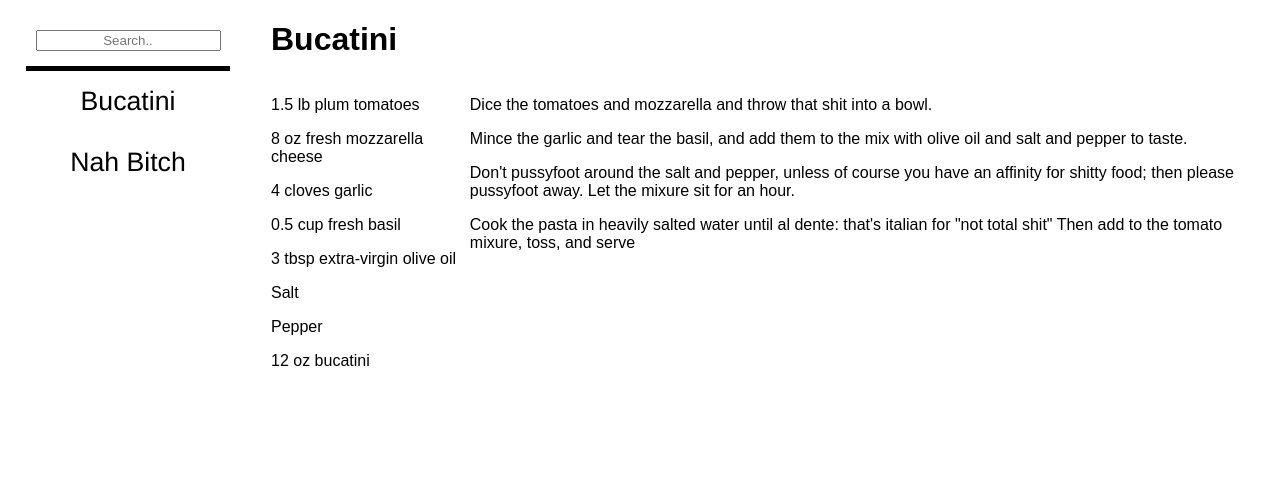
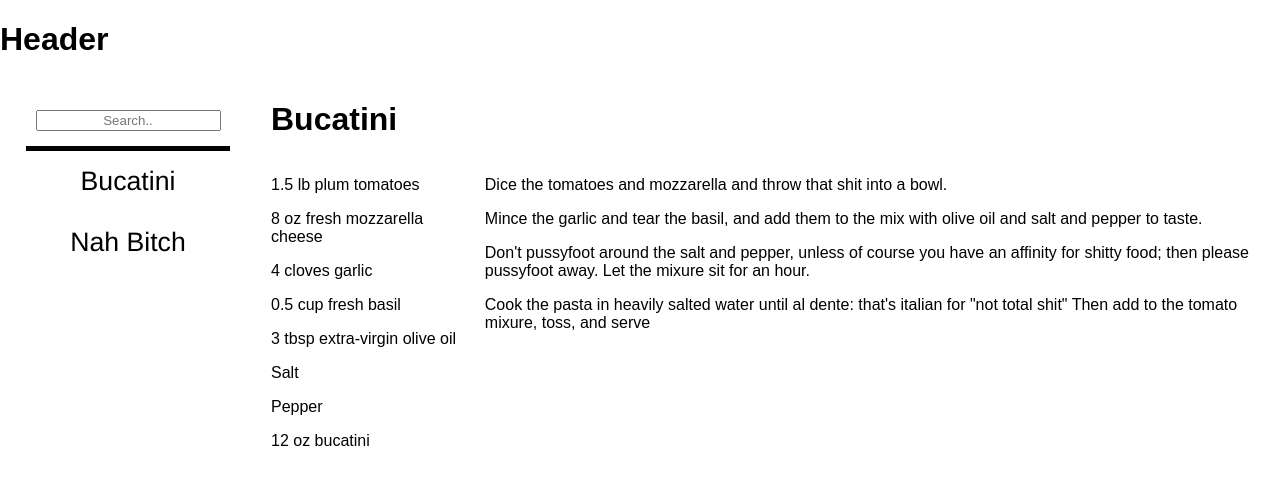
Before and after one commit to kiffery/recipebook, a React app: page / in a window 1280 px wide. Shown: the top 484 px of the page. Built offline with nearby package versions, Linux system fonts and the light colour scheme.

Commit message:
adaptive css for mobile

```diff
--- a/src/components/Navigation/Sidebar/Sidebar.css
+++ b/src/components/Navigation/Sidebar/Sidebar.css
@@ -1,8 +1,3 @@
-.sideBar {
-    margin: 30px auto;
-    text-align: center;
-}
-
 .sideBar input {
     display: block;
     text-align: center;
--- a/src/components/Recipe/Recipe.css
+++ b/src/components/Recipe/Recipe.css
@@ -22,3 +22,7 @@
     float: left;
     padding: 0;
 }
+
+.instructions ul {
+    padding: 0 0 0 15px;
+}
--- a/src/containers/Recipes/Recipes.css
+++ b/src/containers/Recipes/Recipes.css
@@ -1,6 +1,23 @@
 .sideBar {
-    width: 20%;
-    float: left;
+    position: fixed;
+    width: 280px;
+    max-width: 70%;
+    height: 100%;
+    left: 0;
+    top: 0;
+    background-color: white;
+    z-index: 200;
+    transition: transform 0.3s ease-out;
+    text-align: center;
+    border: 30px solid white;
+}
+
+.Open {
+    transform: translateX(0);
+}
+
+.Close {
+    transform: translateX(-100%);
 }
 
 .main {
@@ -8,3 +25,15 @@
     text-align: left;
     float: left;
 }
+
+@media (min-width: 1000px) {
+    .sideBar {
+        position: relative;
+        width: 20%;
+        float: left;
+        margin: 30px auto;
+        text-align: center;
+        border: 0;
+    }
+
+}
--- a/src/containers/Recipes/Recipes.js
+++ b/src/containers/Recipes/Recipes.js
@@ -91,6 +91,9 @@ class Recipes extends Component {
     render () {
         return (
             <React.Fragment>
+                <div>
+                    <h1>Header</h1>
+                </div>
                 <div className={classes.sideBar} >
                     <Sidebar recipes={this.state.filteredItems} clicked={this.selectedRecipeHandler} searched={this.searchedHandler}/>
                 </div>
```
